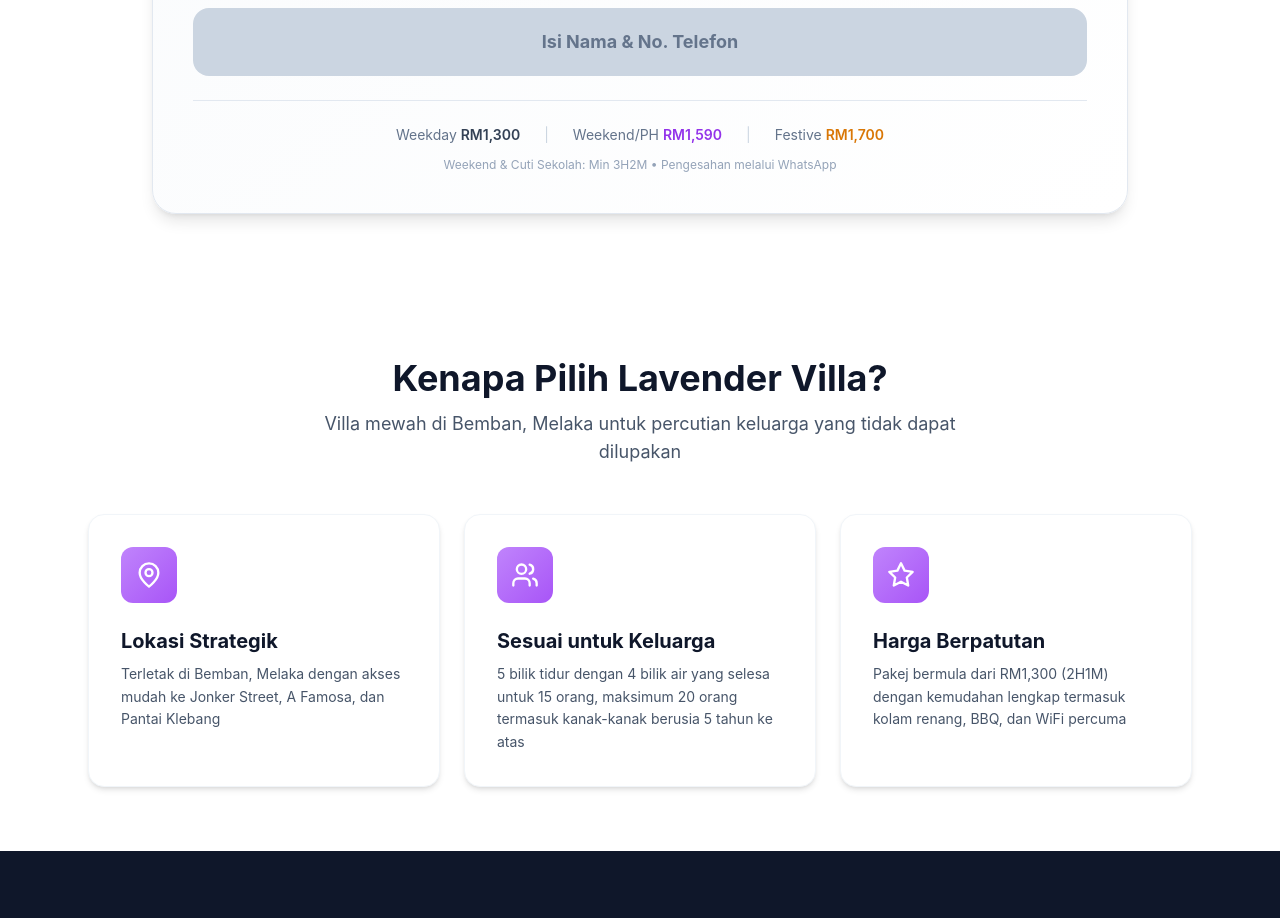
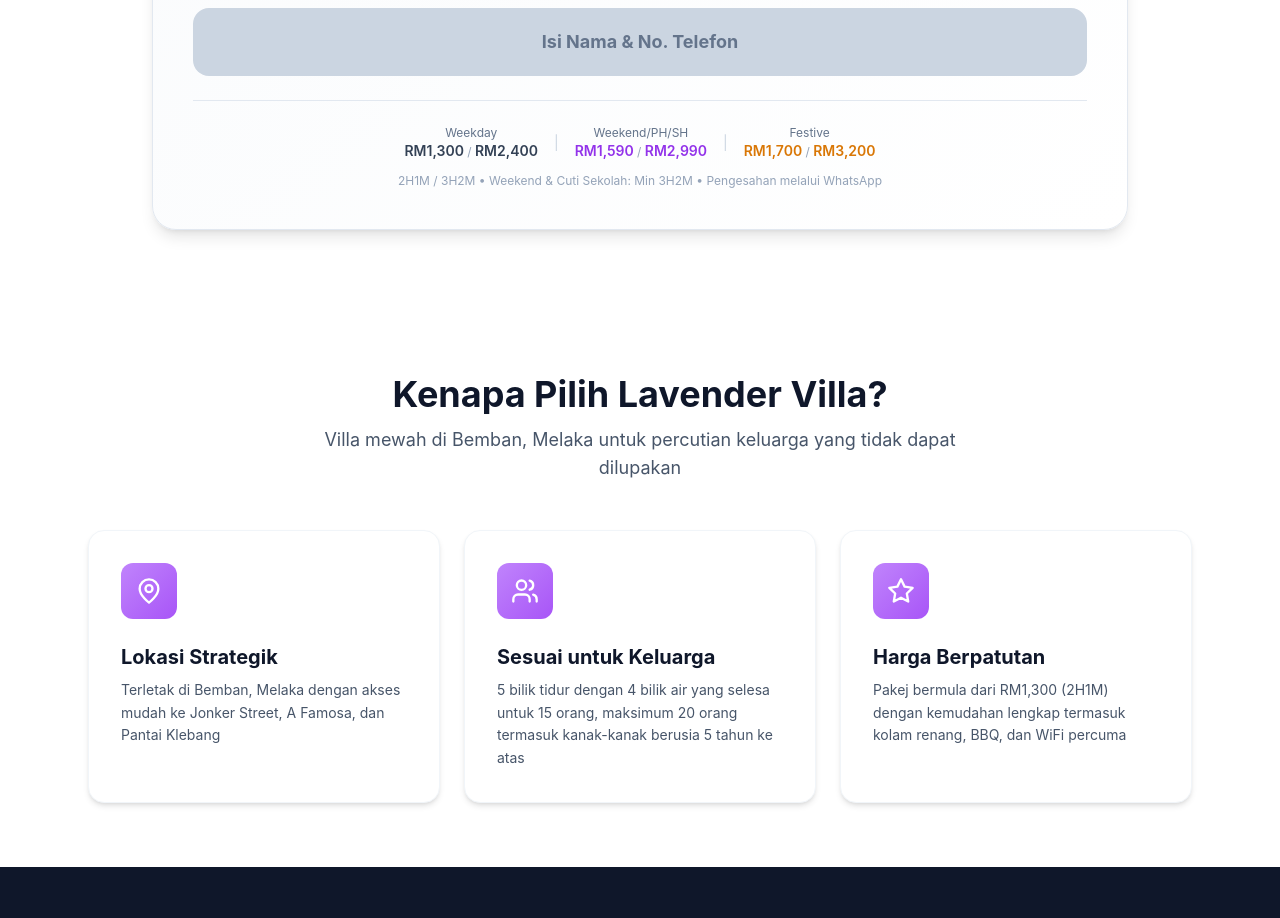
Before and after one commit to najmizulhusni/lavender-villa, a React (Vite) app: page / in a window 1280 px wide. Shown: the part 5640-6558 px from the top of the page. Built offline with nearby package versions, Linux system fonts and the light colour scheme; no server answers; the database is empty.

Commit message:
Update pricing display: add 3H2M prices and SH to Weekend/PH category

```diff
--- a/src/Admin.jsx
+++ b/src/Admin.jsx
@@ -2143,10 +2143,10 @@ export default function Admin() {
           {activeTab === 'lavender' && (
             <div className="mt-4 p-3 bg-slate-50 rounded-xl border border-slate-200">
               <p className="text-xs text-slate-500 text-center">
-                Hover tarikh untuk tukar harga • Weekday RM1,300 | Weekend/PH RM1,590 | Festive RM1,700
+                Hover tarikh untuk tukar harga • Weekday RM1,300/RM2,400 | Weekend/PH/SH RM1,590/RM2,990 | Festive RM1,700/RM3,200
               </p>
               <p className="text-xs text-amber-600 text-center mt-1">
-                Weekend & Cuti Sekolah: Min 3H2M
+                2H1M / 3H2M • Weekend & Cuti Sekolah: Min 3H2M
               </p>
             </div>
           )}
--- a/src/App.jsx
+++ b/src/App.jsx
@@ -1428,14 +1428,29 @@ Saya ingin membuat tempahan untuk Lavender Villa Melaka pada tarikh di atas. Sil
 
             {/* Pricing Info - Clean inline design */}
             <div className="mt-6 pt-6 border-t border-slate-200">
-              <div className="flex flex-wrap items-center justify-center gap-x-6 gap-y-2 text-sm">
-                <span className="text-slate-500">Weekday <span className="font-semibold text-slate-700">RM1,300</span></span>
+              <div className="flex flex-wrap items-center justify-center gap-x-4 gap-y-3 text-sm">
+                <div className="text-center">
+                  <span className="text-slate-500 text-xs block">Weekday</span>
+                  <span className="font-semibold text-slate-700">RM1,300</span>
+                  <span className="text-slate-400 text-xs"> / </span>
+                  <span className="font-semibold text-slate-700">RM2,400</span>
+                </div>
                 <span className="text-slate-300">|</span>
-                <span className="text-slate-500">Weekend/PH <span className="font-semibold text-purple-600">RM1,590</span></span>
+                <div className="text-center">
+                  <span className="text-slate-500 text-xs block">Weekend/PH/SH</span>
+                  <span className="font-semibold text-purple-600">RM1,590</span>
+                  <span className="text-slate-400 text-xs"> / </span>
+                  <span className="font-semibold text-purple-600">RM2,990</span>
+                </div>
                 <span className="text-slate-300">|</span>
-                <span className="text-slate-500">Festive <span className="font-semibold text-amber-600">RM1,700</span></span>
-              </div>
-              <p className="text-slate-400 text-xs text-center mt-3">Weekend & Cuti Sekolah: Min 3H2M • Pengesahan melalui WhatsApp</p>
+                <div className="text-center">
+                  <span className="text-slate-500 text-xs block">Festive</span>
+                  <span className="font-semibold text-amber-600">RM1,700</span>
+                  <span className="text-slate-400 text-xs"> / </span>
+                  <span className="font-semibold text-amber-600">RM3,200</span>
+                </div>
+              </div>
+              <p className="text-slate-400 text-xs text-center mt-3">2H1M / 3H2M • Weekend & Cuti Sekolah: Min 3H2M • Pengesahan melalui WhatsApp</p>
             </div>
           </div>
         </div>
```
